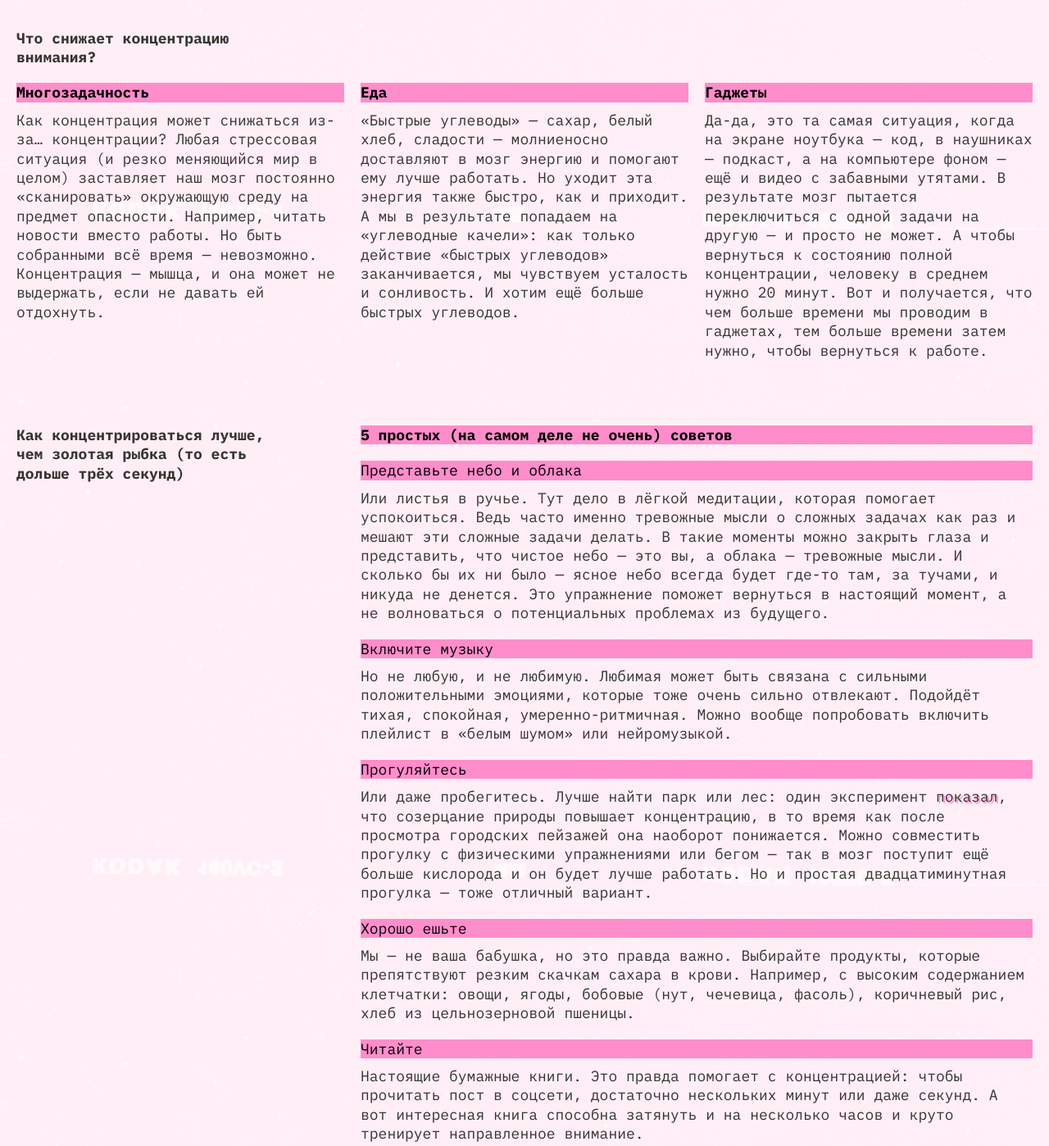
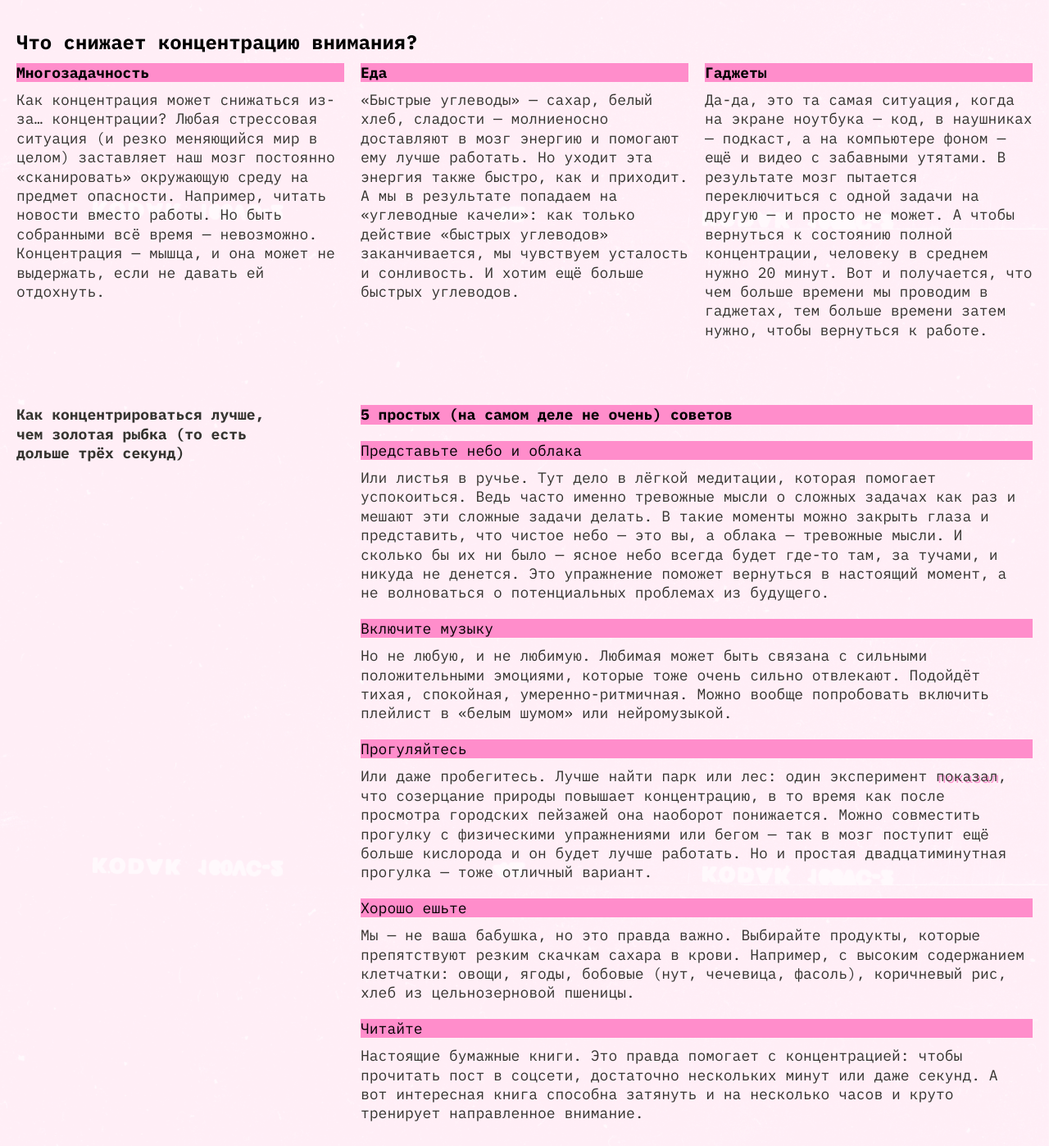
Before and after one commit to Sergey-Bushuev/slozhno-sosredotochitsya, a plain HTML site: page index.html in a window 1280 px wide. Shown: the part 1320-2718 px from the top of the page at 82% size. Drawn offline with Linux system fonts and the light colour scheme.

Commit message:
Исправил ошибки

```diff
--- a/index.html
+++ b/index.html
@@ -53,76 +53,76 @@
     </header>
     <main class="main">
         <div class="container">
-            <section class="section">
-                <ul class="section__list">
-                    <li class="section__list-item first">
-                        <h3 class="section__list-item-header">
+            <section class="blocks">
+                <div class="blocks__list">
+                    <div class="blocks__list-item up">
+                        <h2 class="blocks__list-item-header">
                             Почему сосредоточиться так сложно
-                        </h3>
-                        <div class="section__list-blocks__list">
-                            <div class="section__list-blocks__list-item">
-                                <h4 class="main__header-text">Многозадачность</h4>
+                        </h2>
+                        <div class="blocks__list-blocks__list">
+                            <div class="blocks__list-blocks__list-item">
+                                <h3 class="main__header-text">Многозадачность</h3>
                                 <p>Особенно сложно сосредоточиться, когда задач много и все они — важные. Где же легендарная многозадачность, когда она так нужна вам (и всем нанимающим менеджерам этого мира)? А дело в том, что её просто не существует. Исследователи <a href="#" class="link">выяснили</a>, что мозгу тяжело концентрироваться даже на двух делах одновременно. А когда в поле внимания попадает несколько важных задач, организм паникует и выделяет кортизол и адреналин — «гормоны стресса». Из-за этого мы работаем невнимательно: ошибаемся и быстро устаём.
                                 </p>
                             </div>
-                            <div class="section__list-blocks__list-item">
-                                <h4 class="main__header-text">Дофамин</h4>
+                            <div class="blocks__list-blocks__list-item">
+                                <h3 class="main__header-text">Дофамин</h3>
                                 <p>С гормонами стресса всё понятно, но дальше — ещё интереснее. В нашей невозможности сосредоточиться замешана и полная противоположность стрессу — дофамин. Это вещество участвует в системе вознаграждения мозга. Причём тут он? Мы часто отвлекаемся от важной задачи на что-то более «приятное» для мозгов. Например, смотрим лайки в соцсетях. В это время и выделяется дофамин — и мы чувствуем удовольствие. Получается замкнутый круг: чем больше отвлекаешься, тем больше удовольствия получаешь.</p>
                             </div>
                         </div>
-                    </li>
-                    <li class="section__list-item second">
-                        <h3 class="section__list-item-header">
+                    </div>
+                    <div class="blocks__list-item center">
+                        <h2 class="section__list-item-header">
                             Что снижает концентрацию внимания?
-                        </h3>
-                        <div class="section__list-blocks__list">
-                            <div class="section__list-blocks__list-item">
-                                <h4 class="main__header-text">Многозадачность</h4>
+                        </h2>
+                        <div class="blocks__list-blocks__list">
+                            <div class="blocks__list-blocks__list-item">
+                                <h3 class="main__header-text">Многозадачность</h3>
                                 <p>Как концентрация может снижаться из-за… концентрации? Любая стрессовая ситуация (и резко меняющийся мир в целом) заставляет наш мозг постоянно «сканировать» окружающую среду на предмет опасности. Например, читать новости вместо работы. Но быть собранными всё время — невозможно. Концентрация — мышца, и она может не выдержать, если не давать ей отдохнуть.</p>
                             </div>
-                            <div class="section__list-blocks__list-item">
-                                <h4 class="main__header-text">Еда</h4>
+                            <div class="blocks__list-blocks__list-item">
+                                <h3 class="main__header-text">Еда</h3>
                                 <p>«Быстрые углеводы» — сахар, белый хлеб, сладости — молниеносно доставляют в мозг энергию и помогают ему лучше работать. Но уходит эта энергия также быстро, как и приходит. А мы в результате попадаем на «углеводные качели»: как только действие «быстрых углеводов» заканчивается, мы чувствуем усталость и сонливость. И хотим ещё больше быстрых углеводов.</p>
                             </div>
-                            <div class="section__list-blocks__list-item">
-                                <h4 class="main__header-text">Гаджеты</h4>
+                            <div class="blocks__list-blocks__list-item">
+                                <h3 class="main__header-text">Гаджеты</h3>
                                 <p>Да-да, это та самая ситуация, когда на экране ноутбука — код, в наушниках — подкаст, а на компьютере фоном — ещё и видео с забавными утятами. В результате мозг пытается переключиться с одной задачи на другую — и просто не может. А чтобы вернуться к состоянию полной концентрации, человеку в среднем нужно 20 минут. Вот и получается, что чем больше времени мы проводим в гаджетах, тем больше времени затем нужно, чтобы вернуться к работе.</p>
                             </div>
                         </div>
-                    </li>
-                    <li class="section__list-item third">
-                        <h3 class="section__list-item-header">
+                    </div>
+                    <div class="blocks__list-item down">
+                        <h2 class="blocks__list-item-header">
                             Как концентрироваться лучше, чем золотая рыбка (то есть дольше трёх секунд)
-                        </h3>
-                        <div class="section__list-item__left-container">
-                            <div class="section__list-blocks__list-item">
-                                <h4 class="main__header-text">5 простых (на самом деле не очень) советов</h4>
+                        </h2>
+                        <div class="blocks__list-item__left-container">
+                            <div class="blocks__list-blocks__list-item">
+                                <h3 class="main__header-text">5 простых (на самом деле не очень) советов</h3>
                             </div>
-                            <div class="section__list-blocks__list">
-                                <div class="section__list-blocks__list-item">
-                                    <h4 class="main__header-text light">Представьте небо и облака</h4>
+                            <div class="blocks__list-blocks__list">
+                                <div class="blocks__list-blocks__list-item">
+                                    <h3 class="main__header-text light">Представьте небо и облака</h3>
                                     <p>Или листья в ручье. Тут дело в лёгкой медитации, которая помогает успокоиться. Ведь часто именно тревожные мысли о сложных задачах как раз и мешают эти сложные задачи делать. В такие моменты можно закрыть глаза и представить, что чистое небо — это вы, а облака — тревожные мысли. И сколько бы их ни было — ясное небо всегда будет где-то там, за тучами, и никуда не денется. Это упражнение поможет вернуться в настоящий момент, а не волноваться о потенциальных проблемах из будущего.</p>
                                 </div>
-                                <div class="section__list-blocks__list-item">
-                                    <h4 class="main__header-text light">Включите музыку</h4>
+                                <div class="blocks__list-blocks__list-item">
+                                    <h3 class="main__header-text light">Включите музыку</h3>
                                     <p>Но не любую, и не любимую. Любимая может быть связана с сильными положительными эмоциями, которые тоже очень сильно отвлекают. Подойдёт тихая, спокойная, умеренно-ритмичная. Можно вообще попробовать включить плейлист в «белым шумом» или нейромузыкой.</p>
                                 </div>
-                                <div class="section__list-blocks__list-item">
-                                    <h4 class="main__header-text light">Прогуляйтесь</h4>
+                                <div class="blocks__list-blocks__list-item">
+                                    <h3 class="main__header-text light">Прогуляйтесь</h3>
                                     <p>Или даже пробегитесь. Лучше найти парк или лес: один эксперимент <a href="#" class="link">показал</a>, что созерцание природы повышает концентрацию, в то время как после просмотра городских пейзажей она наоборот понижается. Можно совместить прогулку с физическими упражнениями или бегом — так в мозг поступит ещё больше кислорода и он будет лучше работать. Но и простая двадцатиминутная прогулка — тоже отличный вариант.</p>
                                 </div>
-                                <div class="section__list-blocks__list-item">
-                                    <h4 class="main__header-text light">Хорошо ешьте</h4>
+                                <div class="blocks__list-blocks__list-item">
+                                    <h3 class="main__header-text light">Хорошо ешьте</h3>
                                     <p>Мы — не ваша бабушка, но это правда важно. Выбирайте продукты, которые препятствуют резким скачкам сахара в крови. Например, с высоким содержанием клетчатки: овощи, ягоды, бобовые (нут, чечевица, фасоль), коричневый рис, хлеб из цельнозерновой пшеницы.</p>
                                 </div>
-                                <div class="section__list-blocks__list-item">
-                                    <h4 class="main__header-text light">Читайте</h4>
+                                <div class="blocks__list-blocks__list-item">
+                                    <h3 class="main__header-text light">Читайте</h3>
                                     <p>Настоящие бумажные книги. Это правда помогает с концентрацией: чтобы прочитать пост в соцсети, достаточно нескольких минут или даже секунд. А вот интересная книга способна затянуть и на несколько часов и круто тренирует направленное внимание.</p>
                                 </div>
                             </div>
                         </div>
-                    </li>
-                </ul>
+                    </div>
+                </div>
 
             </section>
             <section class="pictures">
--- a/styles/style.css
+++ b/styles/style.css
@@ -145,32 +145,32 @@
   margin-bottom: 20px;
 }
 
-.section {
+.blocks {
   padding-top: 60px;
 }
 
-.section__list {
+.blocks__list {
   display: flex;
   flex-direction: column;
   gap: 80px;
 }
 
-.section__list-item.first {
+.blocks__list-item.up {
   display: grid;
   grid-template-columns: 1fr 2fr;
 }
 
-.section__list-item.second {
+.blocks__list-item.center {
   display: flex;
   flex-direction: column;
 }
 
-.section__list-item.second .section__list-blocks__list {
+.blocks__list-item.center .blocks__list-blocks__list {
   display: grid;
   grid-template-columns: repeat(3, 1fr);
 }
 
-.section__list-item-header {
+.blocks__list-item-header {
   width: 315px;
   margin-bottom: 10px;
   font-weight: 700;
@@ -179,24 +179,24 @@
   color: var(--border-and-text);
 }
 
-.section__list-item:nth-child(3) {
+.blocks__list-item:nth-child(3) {
   display: grid;
   grid-template-columns: 1fr 2fr;
 }
 
-.section__list-item__left-container {
+.blocks__list-item__left-container {
   display: flex;
   flex-direction: column;
   gap: 20px;
 }
 
-.section__list-blocks__list-item {
+.blocks__list-blocks__list-item {
   display: flex;
   flex-direction: column;
   gap: 10px;
 }
 
-.section__list-item {
+.blocks__list-item {
   gap: 10px;
 }
 
@@ -214,7 +214,7 @@
   font-weight: 400;
 }
 
-.section__list-blocks__list-item p {
+.blocks__list-blocks__list-item p {
   font-weight: 400;
   font-size: 18px;
   line-height: 130%;
@@ -222,7 +222,7 @@
 
 }
 
-.section__list-blocks__list {
+.blocks__list-blocks__list {
   display: flex;
   flex-direction: column;
   gap: 20px;
@@ -348,19 +348,19 @@
       align-self: center;
   }
 
-  .section {
+  .blocks {
       padding-top: 59.8px;
   }
 
-  .section__list-item-header {
+  .blocks__list-item-header {
       width: 237px;
   }
 
-  .section__list-item {
+  .blocks__list-item {
       gap: 18px;
   }
 
-  .section__list-item.second {
+  .blocks__list-item.center {
       gap: 11px;
   }
 
@@ -381,7 +381,7 @@
       align-items: end;
   }
 
-  .section__list-item.second .section__list-blocks__list {
+  .blocks__list-item.center .blocks__list-blocks__list {
       display: flex;
       flex-direction: column;
   }
@@ -455,29 +455,29 @@
       bottom: 10px;
   }
 
-  .section {
+  .blocks {
       padding-top: 40px;
   }
 
-  .section__list-item-header {
+  .blocks__list-item-header {
       width: 100%;
       margin-bottom: 0;
   }
 
-  .section__list-item.second .section__list-item-header {
+  .blocks__list-item.center .blocks__list-item-header {
       margin-bottom: 10px;
   }
 
-  .section__list {
+  .blocks__list {
       gap: 50px;
       width: auto;
   }
 
-  .section__list-item.second {
+  .blocks__list-item.center {
       grid-template-columns: 1fr;
   }
 
-  .section__list-item.third {
+  .blocks__list-item.down {
       grid-template-columns: 1fr;
   }
 
@@ -515,7 +515,7 @@
       height: 237px;
   }
 
-  .section__list-item.first {
+  .blocks__list-item.up {
     grid-template-columns: 1fr;
   }
 
```
